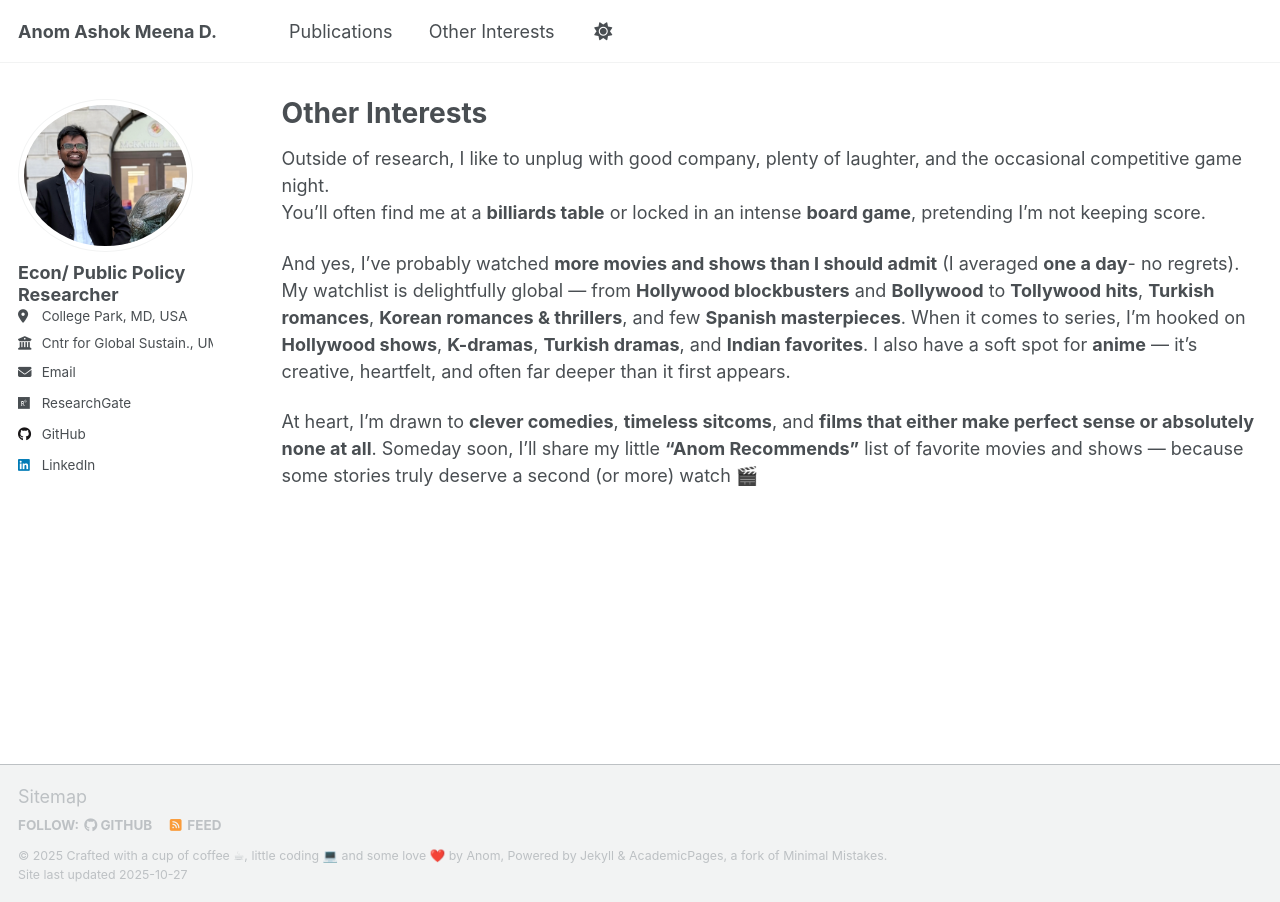
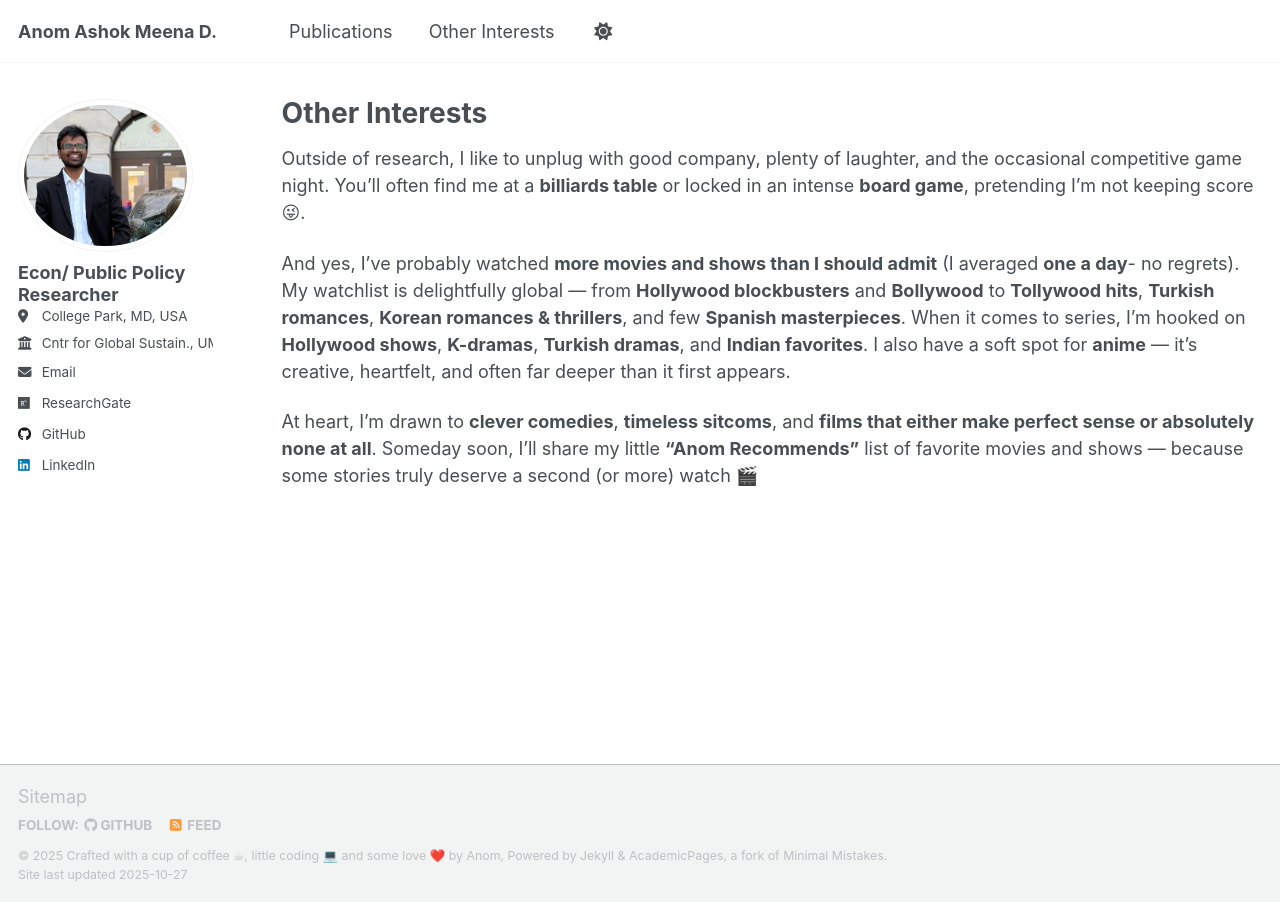
Before and after one commit to anomdule/anomdule.github.io, a Jekyll site: the page built from _pages/free-time.md, in a window 1280 px wide. Built offline with Jekyll 4.4.1, drawn with Linux system fonts in a browser that asks for light colours; a script that is not in the unit is left out.

```diff
--- a/_pages/free-time.md
+++ b/_pages/free-time.md
@@ -6,8 +6,7 @@ author_profile: true
 ---
 
 
-Outside of research, I like to unplug with good company, plenty of laughter, and the occasional competitive game night.
-You’ll often find me at a **billiards table** or locked in an intense **board game**, pretending I’m not keeping score.
+Outside of research, I like to unplug with good company, plenty of laughter, and the occasional competitive game night. You’ll often find me at a **billiards table** or locked in an intense **board game**, pretending I’m not keeping score 😜.
 
 And yes, I’ve probably watched **more movies and shows than I should admit** (I averaged **one a day**-  no regrets). My watchlist is delightfully global — from **Hollywood blockbusters** and **Bollywood** to **Tollywood hits**, **Turkish romances**, **Korean romances & thrillers**, and few **Spanish masterpieces**. When it comes to series, I’m hooked on **Hollywood shows**, **K-dramas**, **Turkish dramas**, and **Indian favorites**. I also have a soft spot for **anime** — it’s creative, heartfelt, and often far deeper than it first appears.
 
```
